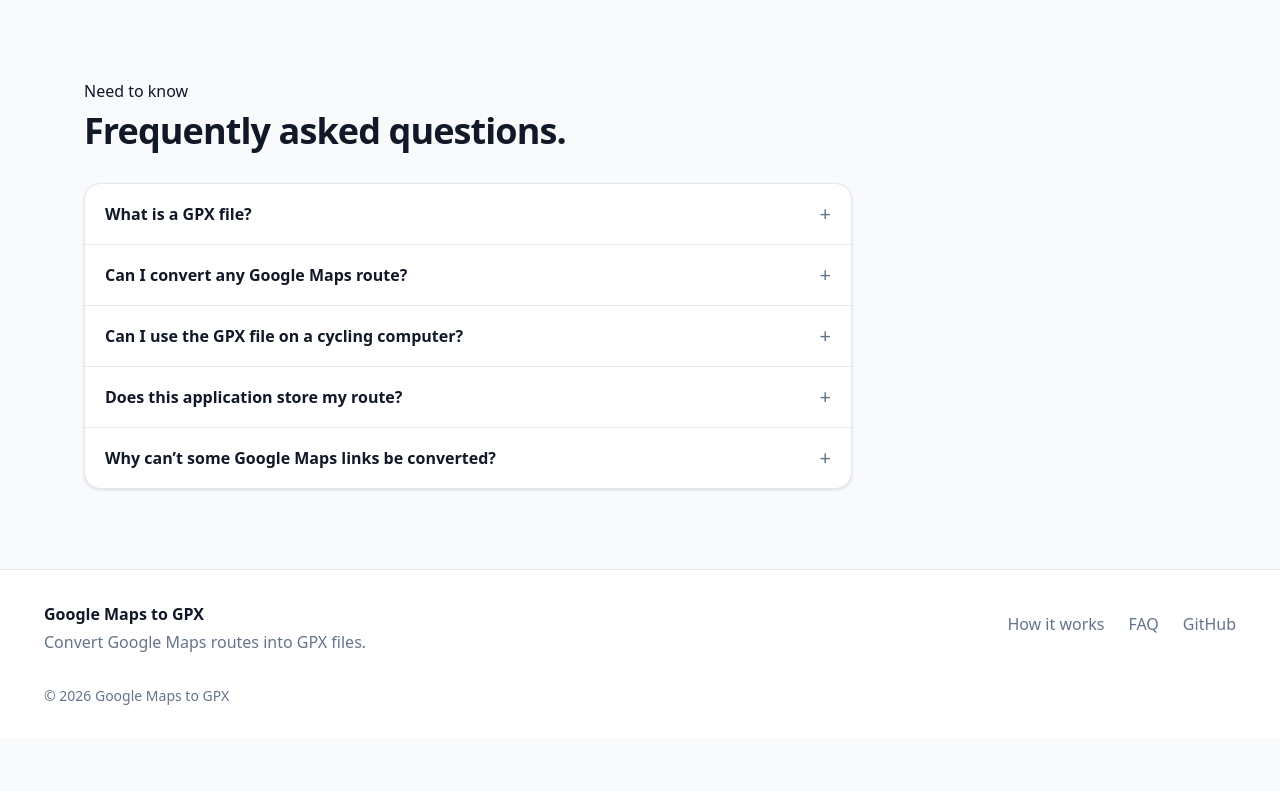
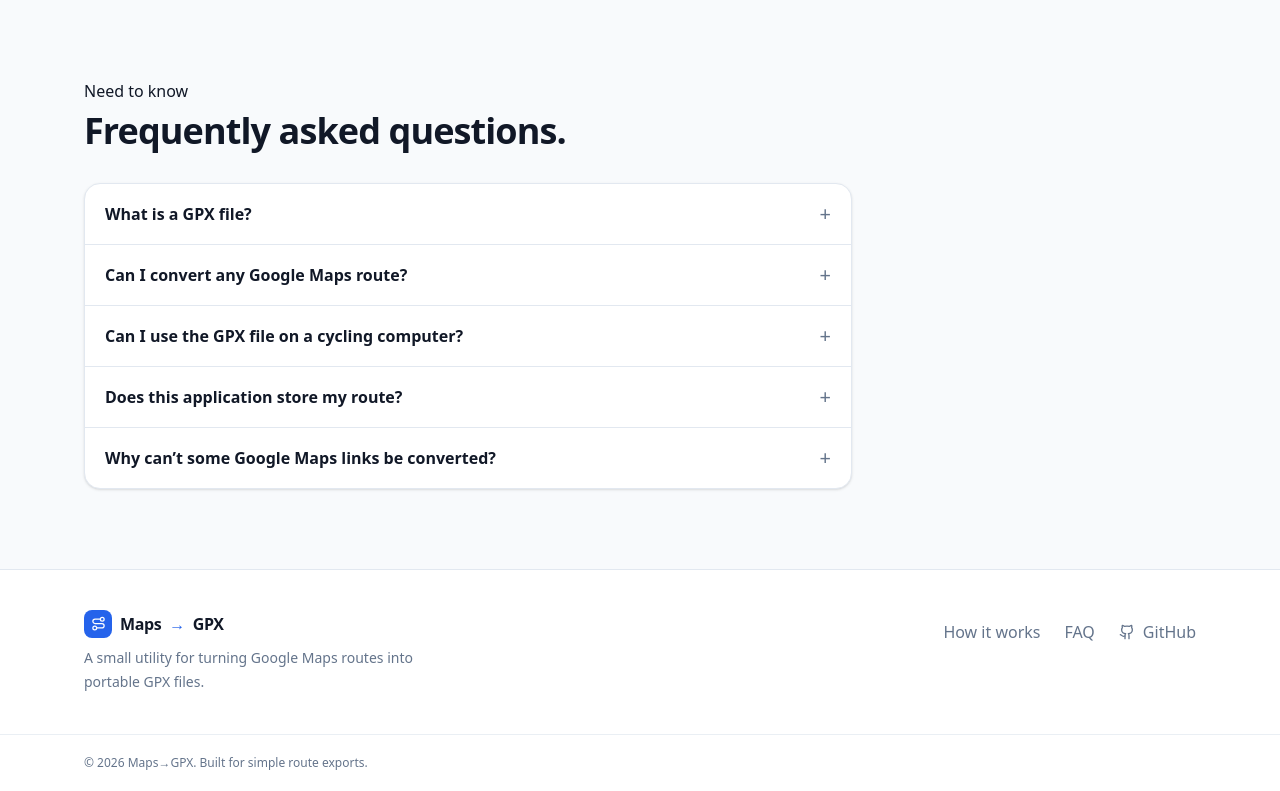
Before and after one commit to RandyGalangg/gmaps-gpx, a React (Vite) app: page / in a window 1280 px wide. Shown: the part 1465-2256 px from the top of the page. Before the commit the page ends 2203 px from the top, so only its background shows below. Built offline with nearby package versions, Linux system fonts and the light colour scheme; no server answers.

Commit message:
Redesign UI: Footer.tsx

```diff
--- a/src/components/Footer.tsx
+++ b/src/components/Footer.tsx
@@ -1,21 +1,24 @@
+import { Github, Route } from 'lucide-react';
 import { GITHUB_URL } from '../config';
 
 export default function Footer() {
-  const link = 'flex min-h-11 items-center text-muted hover:text-ink';
+  const link = 'flex min-h-11 items-center text-muted transition-colors hover:text-ink';
   return (
     <footer className="border-t border-line bg-white">
-      <div className="mx-auto flex max-w-[1240px] flex-col gap-6 px-4 py-8 sm:px-6 md:flex-row md:items-start md:justify-between">
+      <div className="mx-auto flex max-w-[1160px] flex-col gap-8 px-4 py-10 sm:px-6 md:flex-row md:items-start md:justify-between">
         <div>
-          <p className="font-bold">Google Maps to GPX</p>
-          <p className="mt-1 text-muted">Convert Google Maps routes into GPX files.</p>
+          <div className="flex items-center gap-2 font-bold tracking-tight"><span className="grid h-7 w-7 place-items-center rounded-lg bg-brand text-white"><Route size={15} aria-hidden /></span>Maps<span className="text-brand">→</span>GPX</div>
+          <p className="mt-2 max-w-sm text-sm leading-6 text-muted">A small utility for turning Google Maps routes into portable GPX files.</p>
         </div>
         <nav aria-label="Footer" className="flex flex-col md:flex-row md:gap-6">
           <a className={link} href="#how-it-works">How it works</a>
           <a className={link} href="#faq">FAQ</a>
-          <a className={link} href={GITHUB_URL} target="_blank" rel="noopener noreferrer">GitHub</a>
+          <a className={link} href={GITHUB_URL} target="_blank" rel="noopener noreferrer"><Github size={16} className="mr-2" aria-hidden /> GitHub</a>
         </nav>
       </div>
-      <p className="mx-auto max-w-[1240px] px-4 pb-8 text-sm text-muted sm:px-6">&copy; 2026 Google Maps to GPX</p>
+      <div className="border-t border-line/70">
+        <p className="mx-auto max-w-[1160px] px-4 py-5 text-xs text-muted sm:px-6">&copy; 2026 Maps→GPX. Built for simple route exports.</p>
+      </div>
     </footer>
   );
 }
```
